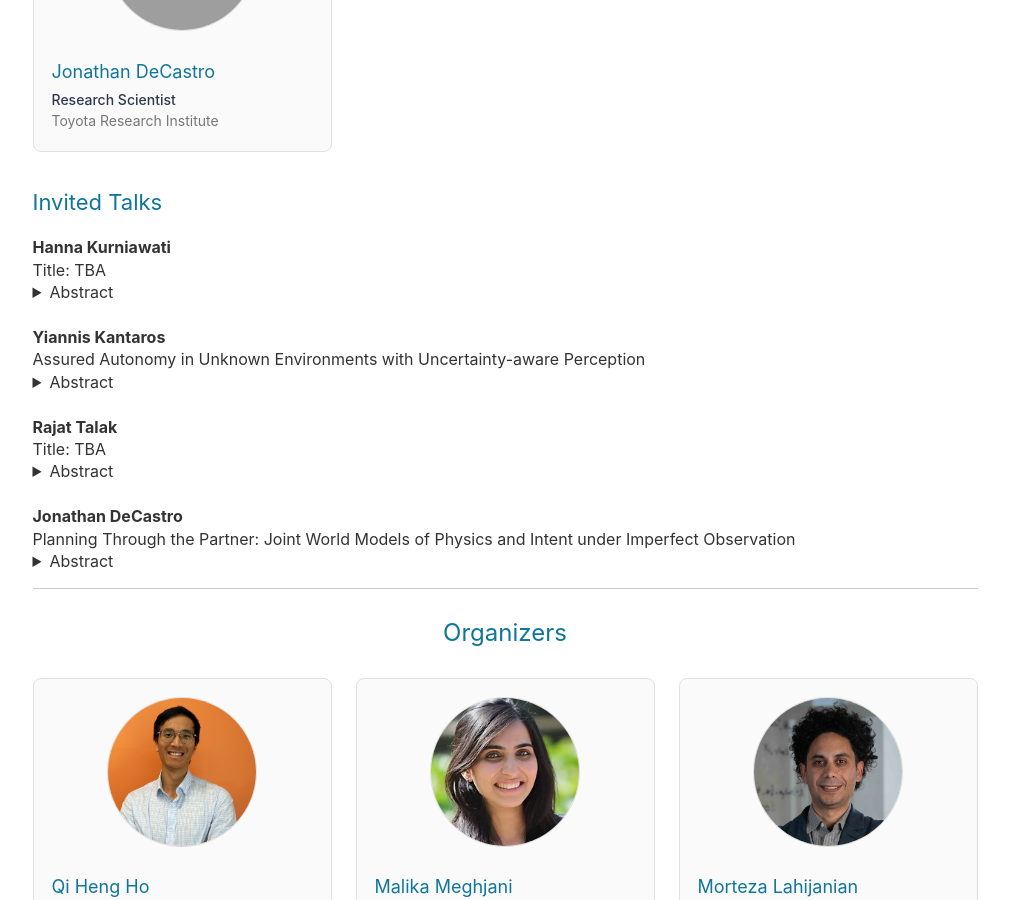
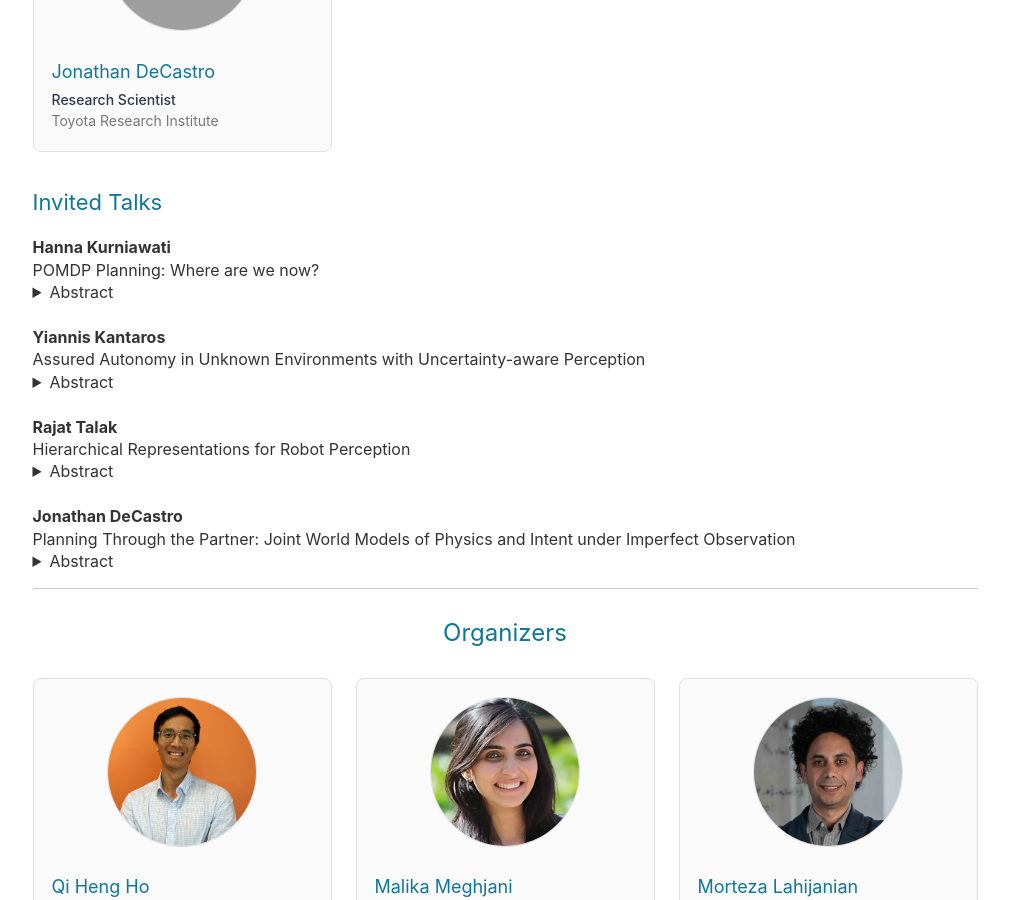
Before and after one commit to aria-systems-group/website, a Jekyll site: the page built from pages/rssworkshop2025.md, in a window 1280 px wide and 900 px high, scrolled down 3041 px. Shown: the whole window, without its empty margins (135-1144 px from the left). Built offline with Jekyll 4.4.1, drawn with Linux system fonts in a browser that asks for light colours; grey boxes are pictures that could not be loaded.

Commit message:
Update talk details for RSS Workshop
Updated talk titles and abstracts for Hanna Kurniawati and Rajat Talak.

```diff
--- a/pages/rssworkshop2025.md
+++ b/pages/rssworkshop2025.md
@@ -263,10 +263,10 @@
 
   <div class="talk-card">
     <b>Hanna Kurniawati</b><br>
-    Title: TBA<br>
+    POMDP Planning: Where are we now?<br>
     <details class="talk-abstract">
       <summary>Abstract</summary>
-      TBA
+      Partially Observable Markov Decision Processes (POMDPs) is the principled framework for sequential decision-making under uncertainty. It is also a powerful general framework for the  decision-making side of robotics. In this talk, I will present our lab’s recent work in developing fully vectorised POMDP planner, which can be run fully in CPU or fully in GPU. This work enables POMDP planning to utilise massive parallelisation without complicated scheduling. I will briefly present how such a POMDP planner can be integrated with component-wise model learning to significantly reduce data requirements. If time permits, I will also present our work on using POMDPs to provide user-friendly assessment of robot’s safety.
     </details>
   </div>
   <br>
@@ -285,10 +285,10 @@
 
   <div class="talk-card">
     <b>Rajat Talak</b><br>
-    Title: TBA<br>
+    Hierarchical Representations for Robot Perception<br>
     <details class="talk-abstract">
       <summary>Abstract</summary>
-      TBA
+      Hierarchical 3D Scene Graphs (3DSG) have emerged as an actionable and scalable representation for long-term autonomy incorporating metric, semantic, and topological information in the scene. However, the question of scene representation / scene abstraction is more fundamental -- what are the right scene representations / abstractions for a robot and how do we build them? I will discuss recent progress we have made in hierarchical scene representation (Hickory to Hydra++), and conclude with some thoughts on how abstraction / scene representation can help ameliorate imperfect sensing.
     </details>
   </div>
   <br>
```
